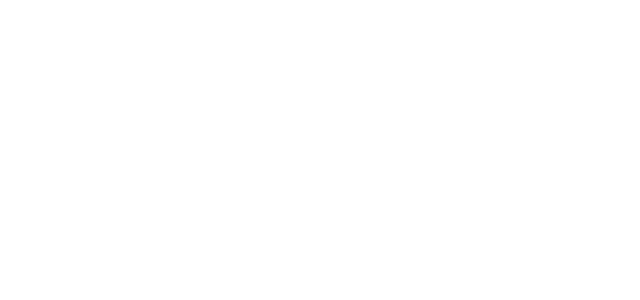
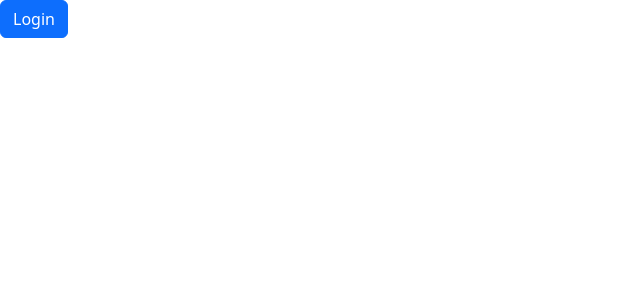
Before and after one commit to oficialgabriell/EasyTime, a React (Create React App) app in the folder frontend/: page /login in a window 1280 px wide. Before the commit this address had no page. Shown: the top 300 px of the page, without its empty margins (0-640 px from the left). Built offline with nearby package versions, Linux system fonts and the light colour scheme.

Commit message:
first commit

```diff
--- a/frontend/src/App.tsx
+++ b/frontend/src/App.tsx
@@ -10,7 +10,7 @@
     <React.Fragment>
       <Router>
         <Routes>
-          <Route element={<PainelLogin />} path="/" />
+          <Route element={<PainelLogin />} path="/login" />
         </Routes>
       </Router>
     </React.Fragment>
--- a/frontend/src/components/Main/index.tsx
+++ b/frontend/src/components/Main/index.tsx
@@ -1,5 +1,4 @@
-import CadFuncionario from "../CadFuncionario";
-import ListFuncionarios from "../ListFuncionarios";
+
 import PainelLogin from "../Painel";
 
 function MainApp() {
```
Also changed, not shown: frontend/src/components/Dashboard/CadFuncionario/index.scss (added), frontend/src/components/Dashboard/CadFuncionario/index.tsx (renamed from frontend/src/components/CadFuncionario/index.tsx), frontend/src/components/Dashboard/ListFuncionarios/index.scss (added), frontend/src/components/Dashboard/ListFuncionarios/index.tsx (renamed from frontend/src/components/ListFuncionarios/index.tsx).
